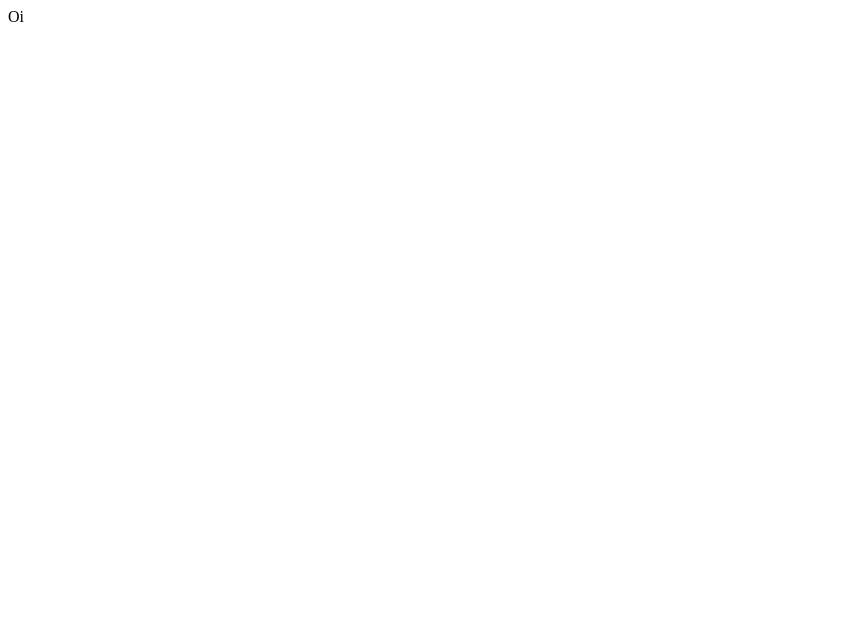
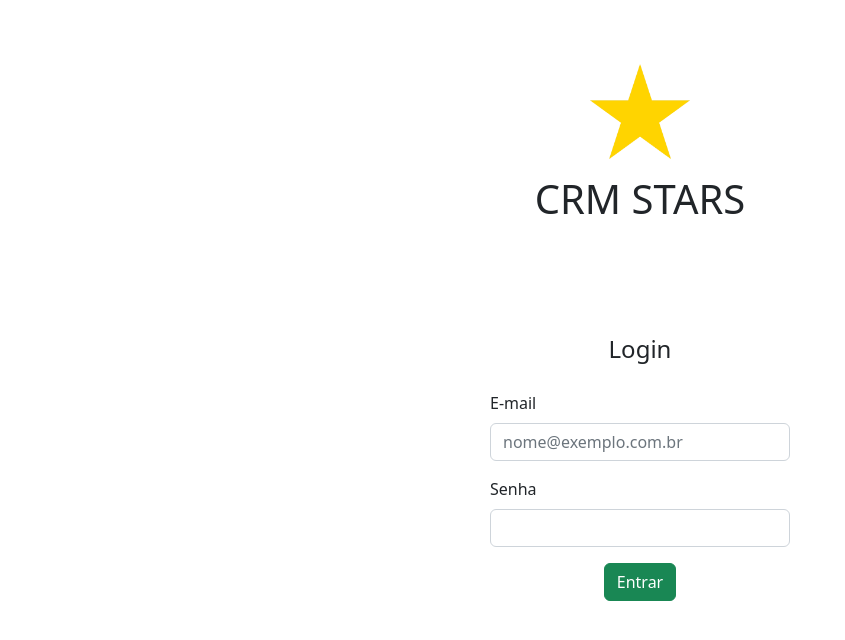
Before and after one commit to luizamenti/crm-app-in-react, a React (Create React App) app: page / in a window 1280 px wide. Shown: the top 640 px of the page, without its empty margins (0-845 px from the left). Built offline with nearby package versions, Linux system fonts and the light colour scheme.

Commit message:
Adicionadas rotas e funcionalidade de login (em construção)

```diff
--- a/package.json
+++ b/package.json
@@ -6,8 +6,12 @@
     "@testing-library/jest-dom": "^5.16.5",
     "@testing-library/react": "^13.4.0",
     "@testing-library/user-event": "^13.5.0",
+    "bootstrap": "^5.2.2",
+    "cors": "^2.8.5",
     "react": "^18.2.0",
+    "react-bootstrap": "^2.5.0",
     "react-dom": "^18.2.0",
+    "react-router-dom": "^6.4.2",
     "react-scripts": "5.0.1",
     "web-vitals": "^2.1.4"
   },
--- a/src/App.js
+++ b/src/App.js
@@ -1,8 +1,24 @@
+import {
+  BrowserRouter,
+  Routes,
+  Route,
+} from "react-router-dom";
 
+import Home from './components/pages/Home'
+import Orders from './components/pages/Orders'
+
+import 'bootstrap/dist/css/bootstrap.min.css';
+import './style/home.css'
+import './style/header.css'
 
 function App() {
   return (
-    <div>Oi</div>
+    <BrowserRouter>
+      <Routes>
+        <Route path="/" element={<Home />} />
+        <Route path="/orders" element={<Orders />} />
+      </Routes>
+    </BrowserRouter>
   );
 }
 
--- /dev/null
+++ b/src/components/atoms/OrdersList.jsx
@@ -0,0 +1,5 @@
+import React from "react";
+
+export default function OrdersList() {
+  return console.log();
+}
--- /dev/null
+++ b/src/components/organisms/Header.jsx
@@ -0,0 +1,27 @@
+import React from "react";
+
+import logo from "../../images/estrela.png";
+
+import Container from "react-bootstrap/Container";
+import Nav from "react-bootstrap/Nav";
+import Navbar from "react-bootstrap/Navbar";
+
+export default function Header() {
+  return (
+    <Navbar bg="success" variant="dark">
+      <Container>
+        <img
+          src={logo}
+          className="star-image-header my-3"
+          alt="Logo de estrela amarela"
+        />
+        <Navbar.Brand href="#home">CRM STARS</Navbar.Brand>
+        <Nav className="me-auto">
+          <Nav.Link href="#home">Página inicial</Nav.Link>
+          <Nav.Link href="#features">Pedidos</Nav.Link>
+          <Nav.Link href="#pricing">Análise</Nav.Link>
+        </Nav>
+      </Container>
+    </Navbar>
+  );
+}
--- /dev/null
+++ b/src/components/pages/Home.jsx
@@ -0,0 +1,86 @@
+import React from "react";
+import logo from "../../images/estrela.png";
+import Form from "react-bootstrap/Form";
+import Button from "react-bootstrap/Button";
+
+export default function Home() {
+  // Acessar o valor inserido nos campos via state
+  const [userInput, setUserInput] = React.useState("");
+  const [passwordInput, setPasswordInput] = React.useState("");
+
+  const login = (event) => {
+    event.preventDefault();
+    //testar envio do formulário
+    console.log("enviou");
+
+    // criar método post
+    const options = {
+      method: "POST",
+      headers: {'Content-Type': 'application/json'},
+      body: JSON.stringify({ email: userInput, password: passwordInput })
+    };
+
+    fetch("http://localhost:8080/users/login", options)
+      .then((response) => {
+        response.json();
+      })
+      .then((data) => {
+        console.log(data);
+      })
+      .catch((error) => {
+        console.log(error);
+      });
+
+    // teste de get all (funcionou)
+    // fetch("http://localhost:8080/users/all")
+    //   .then((response) => response.json())
+    //   .then((data) => console.log(data))
+    //   .catch((error) => console.log(error));
+  };
+
+  return (
+    <div>
+      <div className="logo-container d-flex flex-column align-items-center my-5">
+        <img
+          src={logo}
+          className="star-image-logo my-3"
+          alt="Logo de estrela amarela"
+        />
+        <h1>CRM STARS</h1>
+      </div>
+      <div className="login-container d-flex flex-column justify-content-center align-items-center">
+        <div>
+          <p className="text-center mb-4 fs-4">Login</p>
+        </div>
+        <Form className="form" onSubmit={login}>
+          <Form.Group className="from-group mb-3" controlId="formGroupEmail">
+            <Form.Label>E-mail</Form.Label>
+            <Form.Control
+              type="email"
+              placeholder="nome@exemplo.com.br"
+              value={userInput}
+              onChange={(event) => {
+                setUserInput(event.target.value);
+              }}
+            />
+          </Form.Group>
+          <Form.Group className="from-group mb-3" controlId="formGroupPassword">
+            <Form.Label>Senha</Form.Label>
+            <Form.Control
+              type="password"
+              value={passwordInput}
+              onChange={(event) => {
+                setPasswordInput(event.target.value);
+              }}
+            />
+          </Form.Group>
+          <div className="d-flex justify-content-center">
+            <Button variant="success" type="submit">
+              Entrar
+            </Button>{" "}
+          </div>
+        </Form>
+      </div>
+    </div>
+  );
+}
--- /dev/null
+++ b/src/components/pages/Orders.jsx
@@ -0,0 +1,11 @@
+import React from 'react'
+
+import Default from '../templates/Default'
+
+export default function Orders() {
+  return (
+    <Default>
+        <div>Colocar aqui o conteúdo da página de pedidos</div>
+    </Default>
+  )
+}
--- /dev/null
+++ b/src/components/templates/Default.jsx
@@ -0,0 +1,12 @@
+import React from 'react'
+
+import Header from '../organisms/Header'
+
+export default function Default(props) {
+  return (
+    <div>
+        <Header />
+        {props.children}
+    </div>
+  )
+}
--- /dev/null
+++ b/src/style/header.css
@@ -0,0 +1,4 @@
+.star-image-header {
+    width: 30px;
+    margin-right: 8px;
+}
--- /dev/null
+++ b/src/style/home.css
@@ -0,0 +1,15 @@
+* {
+    box-sizing: border-box;
+}
+
+.star-image-logo {
+    width: 100px;
+}
+
+.login-container {
+    margin-top: 100px;
+}
+
+.form {
+    width: 300px;
+}
```
Also changed, not shown: src/images/estrela.png (added), 1 other file (tests, documents, lock files or other folders).
